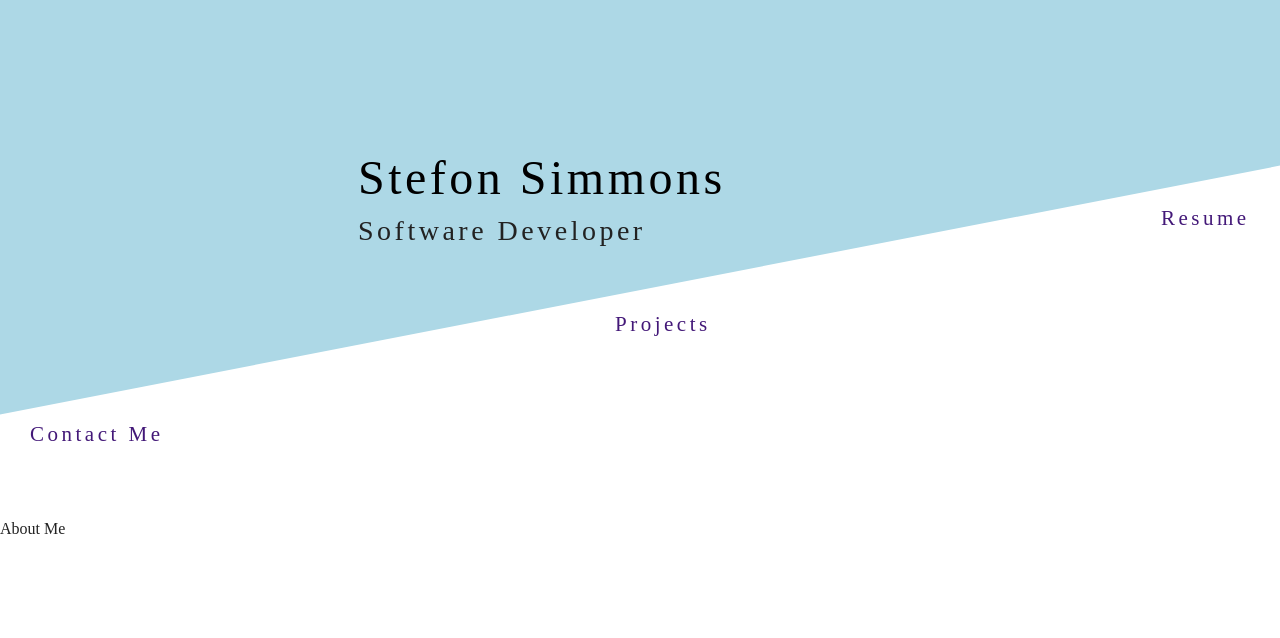
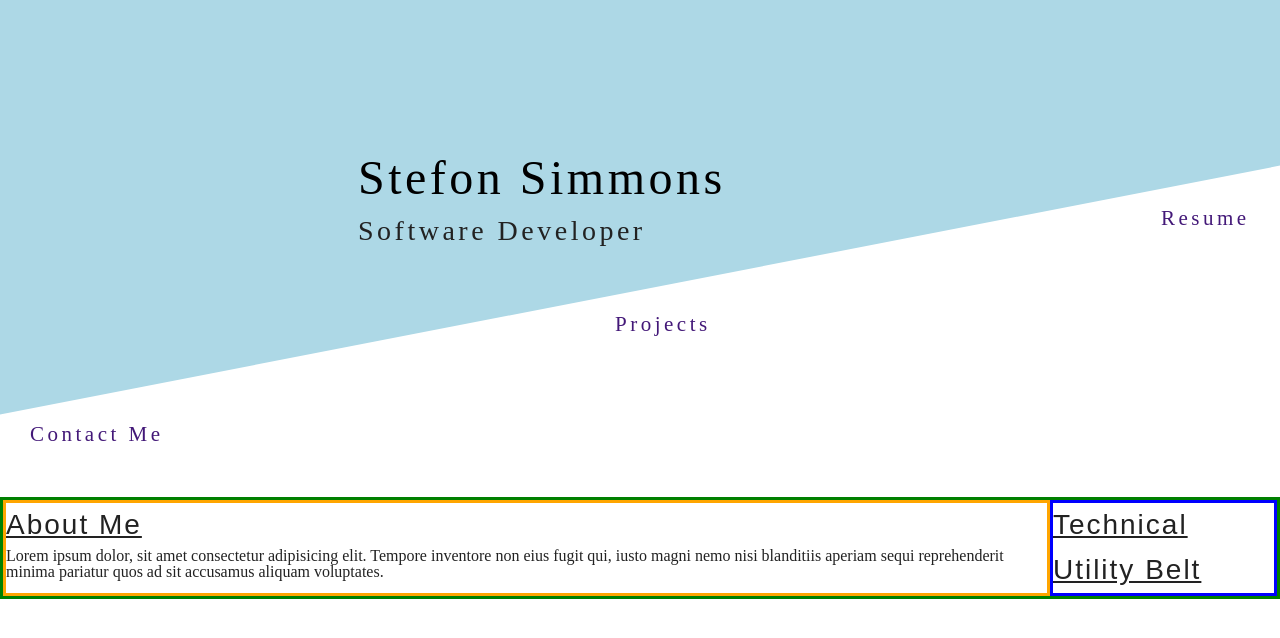
Before and after one commit to StefonSimmons/portfolio, a React (Create React App) app in the folder portfolio_app/: page / in a window 1280 px wide. Shown: the top 638 px of the page. Built offline with nearby package versions, Linux system fonts and the light colour scheme.

Commit message:
added headers for About pg

```diff
--- a/portfolio_app/src/components/AboutMe.jsx
+++ b/portfolio_app/src/components/AboutMe.jsx
@@ -1,10 +1,42 @@
 import React from 'react'
-// import styled from 'styled-components'
+import styled from 'styled-components'
+
+const AboutContainer = styled.main`
+  border: green solid 3px;
+  display: flex;
+  justify-content: space-around;
+  position: relative;
+  top: -3vh;
+`
+const About = styled.section`
+border: orange solid 3px;
+
+`
+const Technical = styled.section`
+border: blue solid 3px;
+
+`
+const Header = styled.h1`
+  font-family: 'Ubuntu Condensed', sans-serif;
+  font-size: 28px;
+  letter-spacing: 2px;
+  text-decoration: underline;
+  line-height: 1.6;
+`
 
 export default function AboutMe() {
   return (
     <>
-      About Me
+      <AboutContainer>
+        <About>
+          <Header>About Me</Header>
+          <p>Lorem ipsum dolor, sit amet consectetur adipisicing elit. Tempore inventore non eius fugit qui, iusto magni nemo nisi blanditiis aperiam sequi reprehenderit minima pariatur quos ad sit accusamus aliquam voluptates.</p>
+        </About>
+        <Technical>
+          <Header>Technical Utility Belt</Header>
+        </Technical>
+      </AboutContainer>
+
     </>
   )
 }
--- a/portfolio_app/src/index.css
+++ b/portfolio_app/src/index.css
@@ -5,4 +5,4 @@ html, body{
   margin: 0;
 }
 
-@import url('https://fonts.googleapis.com/css2?family=Permanent+Marker&display=swap');
+@import url('https://fonts.googleapis.com/css2?family=Permanent+Marker&family=Ubuntu+Condensed&display=swap');
```
